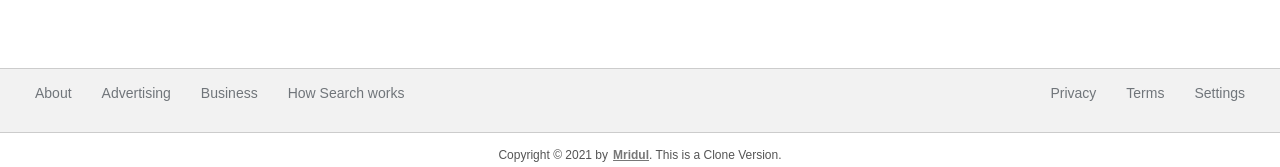
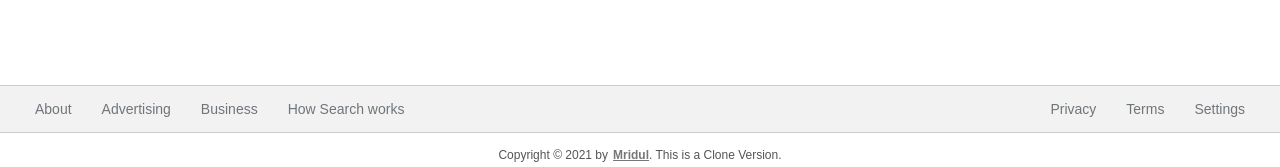
Before and after one commit to Mridul2820/google-clone, a React (Create React App) app: page / in a window 1280 px wide. Shown: the part 623-790 px from the top of the page. Built offline with nearby package versions, Linux system fonts and the light colour scheme.

Commit message:
more  css stuffs

```diff
--- a/src/styles/_home.scss
+++ b/src/styles/_home.scss
@@ -98,16 +98,19 @@
         padding: 5px;
     }
 
+    .home__footerLeft,
+    .home__gooterRight {
+        display: flex;
+    }
+
     .home__footerLeft {
-        padding-bottom: 15px;
-
         @media screen and (max-width: 768px) {
             padding-bottom: 5px;
         }
     }
 
     a {
-        padding: 15px;
+        padding: 0 15px;
         font-size: 14px;
         color: #70757a;
         text-decoration: none;
--- a/src/styles/_search.scss
+++ b/src/styles/_search.scss
@@ -8,6 +8,11 @@
     width: 75vw;
     max-width: 560px;
     margin: 40px auto 0 auto;
+
+    &:hover,
+    &:focus-within {
+        box-shadow: 0 1px 6px rgba(32, 33, 36, .28);
+    }
 
     @media screen and (max-width: 425px) {
         margin: 30px auto 0 auto;
```
